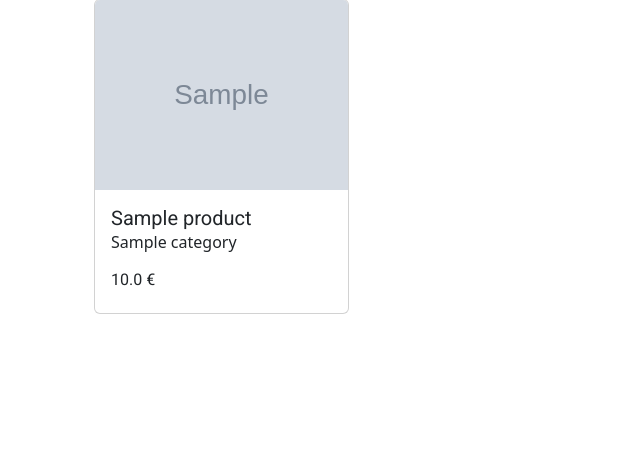
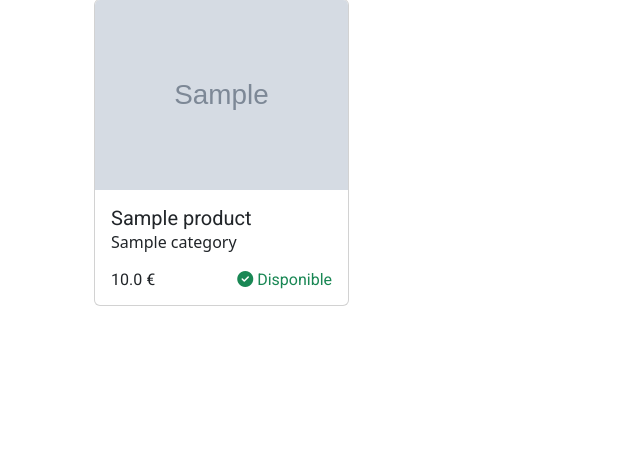
Before and after one commit to NEXUS-PGPI/ardueshop, a Django app: page /product/ in a window 1280 px wide. Shown: the part 143-604 px from the top of the page, without its empty margins (0-640 px from the left). Run offline with Django 4.2, Linux system fonts and the light colour scheme; tables that the repository leaves empty hold one stand-in row (values such as "Sample post"); grey boxes marked "Sample" are stand-in pictures; some libraries are stand-ins or nearby versions.

Commit message:
feat: Added a sold out mark #20

```diff
--- a/ardueshop/base/templates/base/base.html
+++ b/ardueshop/base/templates/base/base.html
@@ -2,14 +2,18 @@
 <html>
 <head>
   <title>{% block title %}{% endblock %}</title>
-    <script src="https://code.jquery.com/jquery-3.3.1.slim.min.js" integrity="sha384-q8i/X+965DzO0rT7abK41JStQIAqVgRVzpbzo5smXKp4YfRvH+8abtTE1Pi6jizo" crossorigin="anonymous"></script>
-    <script src="https://cdnjs.cloudflare.com/ajax/libs/popper.js/1.14.3/umd/popper.min.js" integrity="sha384-ZMP7rVo3mIykV+2+9J3UJ46jBk0WLaUAdn689aCwoqbBJiSnjAK/l8WvCWPIPm49" crossorigin="anonymous"></script>
-    <script src="https://stackpath.bootstrapcdn.com/bootstrap/4.1.1/js/bootstrap.min.js" integrity="sha384-smHYKdLADwkXOn1EmN1qk/HfnUcbVRZyYmZ4qpPea6sjB/pTJ0euyQp0Mk8ck+5T" crossorigin="anonymous"></script>
+  <script src="https://code.jquery.com/jquery-3.3.1.slim.min.js" integrity="sha384-q8i/X+965DzO0rT7abK41JStQIAqVgRVzpbzo5smXKp4YfRvH+8abtTE1Pi6jizo" crossorigin="anonymous"></script>
+  <script src="https://cdnjs.cloudflare.com/ajax/libs/popper.js/1.14.3/umd/popper.min.js" integrity="sha384-ZMP7rVo3mIykV+2+9J3UJ46jBk0WLaUAdn689aCwoqbBJiSnjAK/l8WvCWPIPm49" crossorigin="anonymous"></script>
+  <script src="https://stackpath.bootstrapcdn.com/bootstrap/4.1.1/js/bootstrap.min.js" integrity="sha384-smHYKdLADwkXOn1EmN1qk/HfnUcbVRZyYmZ4qpPea6sjB/pTJ0euyQp0Mk8ck+5T" crossorigin="anonymous"></script>
 
-      <!-- Add a link to Google Fonts to import the desired font -->
+  <!-- Add a link to Google Fonts to import the desired font -->
   <link rel="preconnect" href="https://fonts.googleapis.com">
   <link rel="preconnect" href="https://fonts.gstatic.com" crossorigin>
   <link href="https://fonts.googleapis.com/css2?family=Roboto:wght@400;700&display=swap" rel="stylesheet">
+
+  <!-- Add a link to the icons from Font Awesome -->
+  <link rel="stylesheet" href="https://cdnjs.cloudflare.com/ajax/libs/font-awesome/6.4.2/css/all.min.css"/>
+
 
   <style>
       /* Apply the font to specific elements */
--- a/ardueshop/product/templates/product/product_list.html
+++ b/ardueshop/product/templates/product/product_list.html
@@ -34,7 +34,21 @@
                 <div class="card-body">
                     <h5 class="card-title mb-0">{{ product.name }}</h5>
                     <p class="card-text">{{ product.category.name }}</p>
-                    <h6>{{ product.price }} €</h6>
+                    <div class="d-flex justify-content-between">
+                        <h6 class="mb-0">{{ product.price }} €</h6>
+                        {% if product.stock > 0 %}
+                            <div class="d-flex align-items-center gap-1">
+                                <i class="fas fa-check-circle text-success"></i>
+                                <h6 class="text-success mb-0">Disponible</h6>
+                            </div>
+                        {% else %}
+                            <div class="d-flex align-items-center gap-1">
+                                <i class="fas fa-times-circle text-danger"></i>
+                                <h6 class="text-danger mb-0">Agotado</h6>
+                            </div>
+                        {% endif %}
+                    </div>
+
                 </div>
             </div>
         </div>
```
